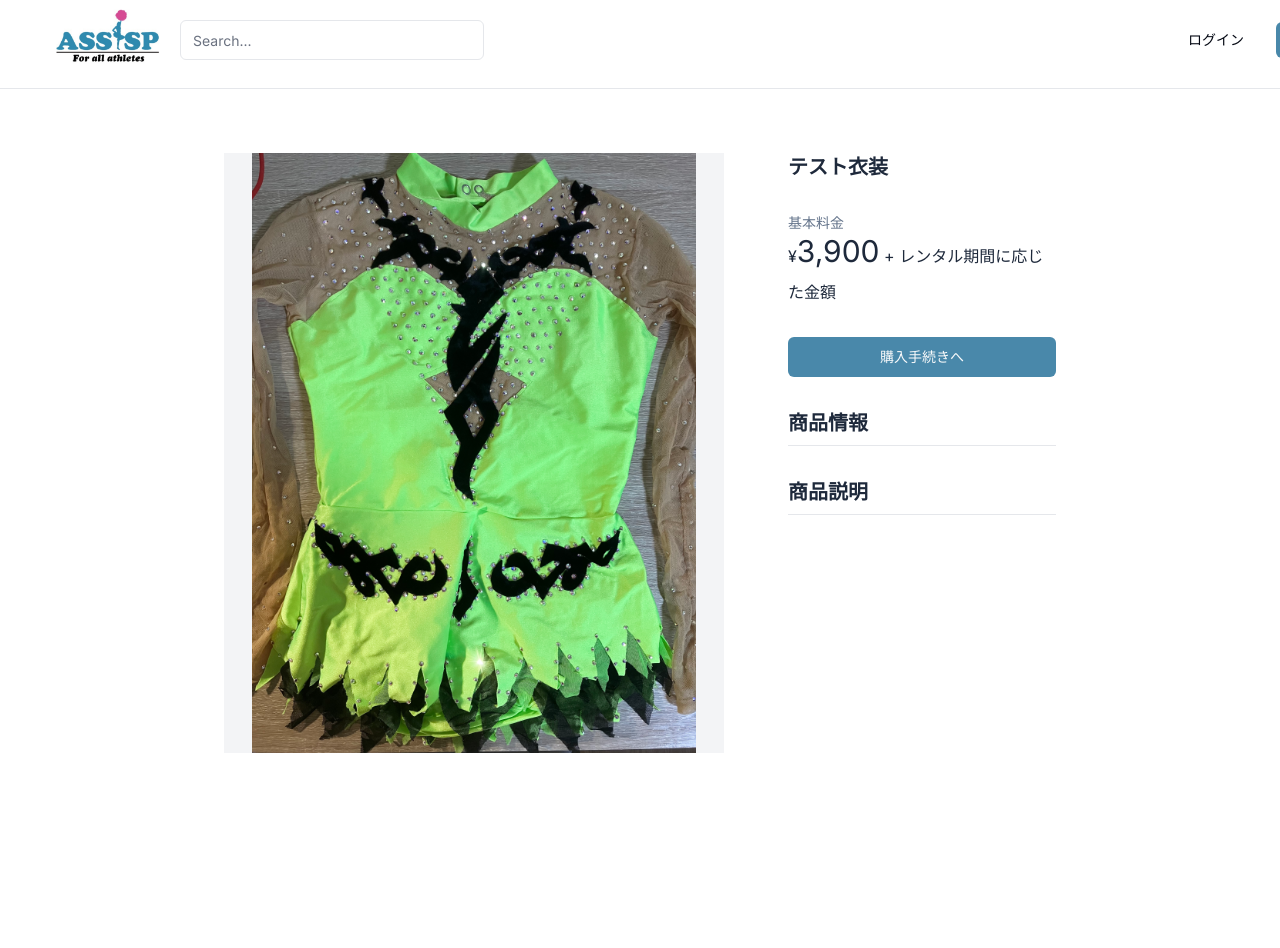
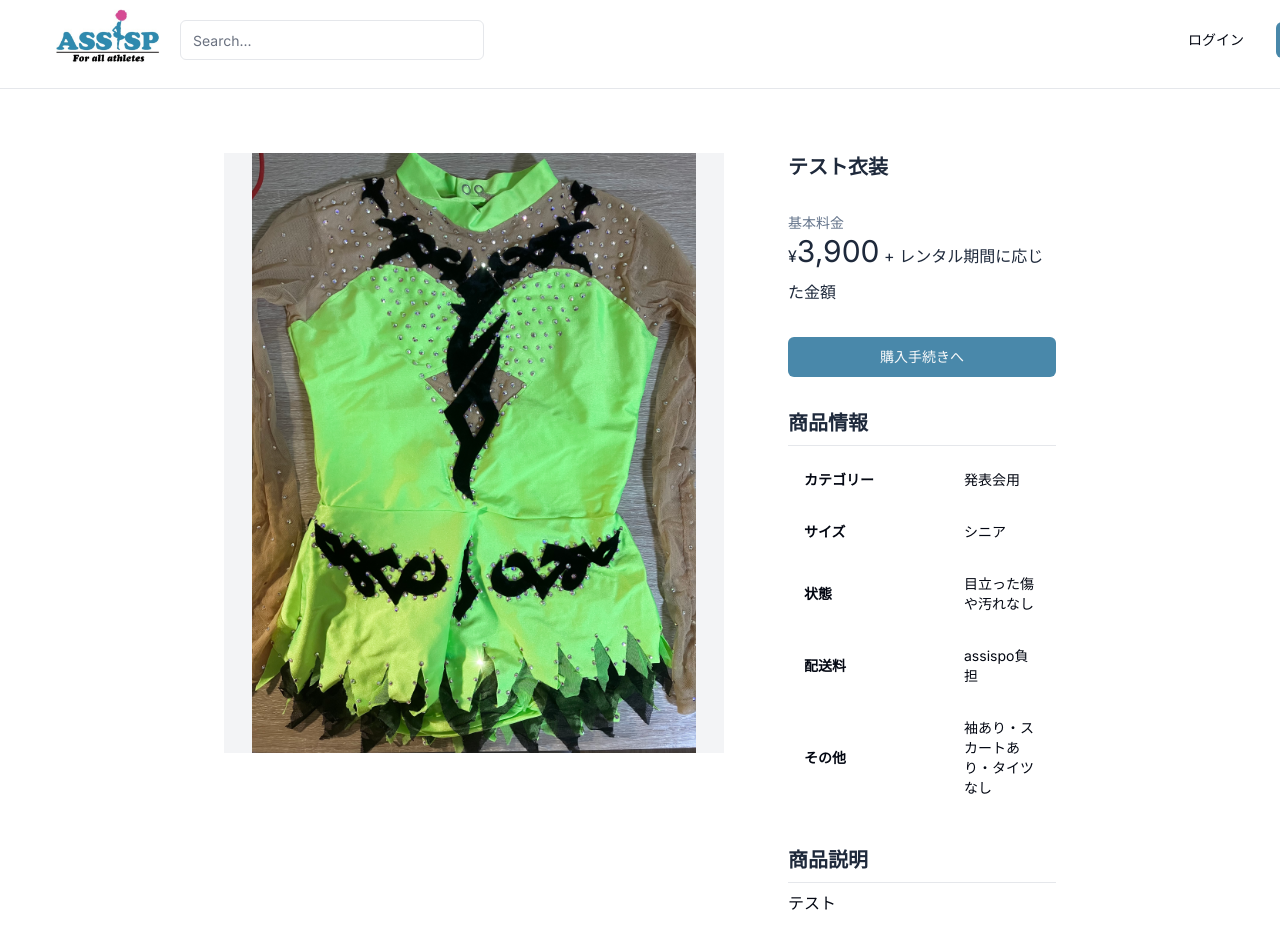
Before and after one commit to zawazawa84/assispo, a Next.js app: page /costume/detail/1 in a window 1280 px wide. Shown: the top 948 px of the page. Built offline with nearby package versions, Linux system fonts and the light colour scheme.

Commit message:
衣装詳細のテーブル実装

```diff
--- /dev/null
+++ b/src/features/costume/components/InfoTable.tsx
@@ -0,0 +1,30 @@
+import { Table, TableBody, TableCell, TableRow } from '@/components/ui/table';
+
+export const InfoTable = () => {
+  return (
+    <Table>
+      <TableBody>
+        <TableRow className="border-0">
+          <TableCell className="w-40 font-semibold">カテゴリー</TableCell>
+          <TableCell>発表会用</TableCell>
+        </TableRow>
+        <TableRow className="border-0">
+          <TableCell className="font-semibold">サイズ</TableCell>
+          <TableCell>シニア</TableCell>
+        </TableRow>
+        <TableRow className="border-0">
+          <TableCell className="font-semibold">状態</TableCell>
+          <TableCell>目立った傷や汚れなし</TableCell>
+        </TableRow>
+        <TableRow className="border-0">
+          <TableCell className="font-semibold">配送料</TableCell>
+          <TableCell>assispo負担</TableCell>
+        </TableRow>
+        <TableRow className="border-0">
+          <TableCell className="font-semibold">その他</TableCell>
+          <TableCell>袖あり・スカートあり・タイツなし</TableCell>
+        </TableRow>
+      </TableBody>
+    </Table>
+  );
+};
--- a/src/features/costume/pages/CostumeDetail.tsx
+++ b/src/features/costume/pages/CostumeDetail.tsx
@@ -6,6 +6,7 @@ import { Separator } from '@/components/ui/separator';
 import { pagesPath } from '@/gen/$path';
 import Image from 'next/image';
 import { useRouter } from 'next/navigation';
+import { InfoTable } from '../components/InfoTable';
 
 export const CostumeDetail = () => {
   const router = useRouter();
@@ -48,10 +49,12 @@ export const CostumeDetail = () => {
           <div>
             <h1 className="font-semibold text-xl text-slate-800">商品情報</h1>
             <Separator className="my-2" />
+            <InfoTable />
           </div>
           <div>
             <h1 className="font-semibold text-xl text-slate-800">商品説明</h1>
             <Separator className="my-2" />
+            <p>テスト</p>
           </div>
         </div>
       </div>
```
